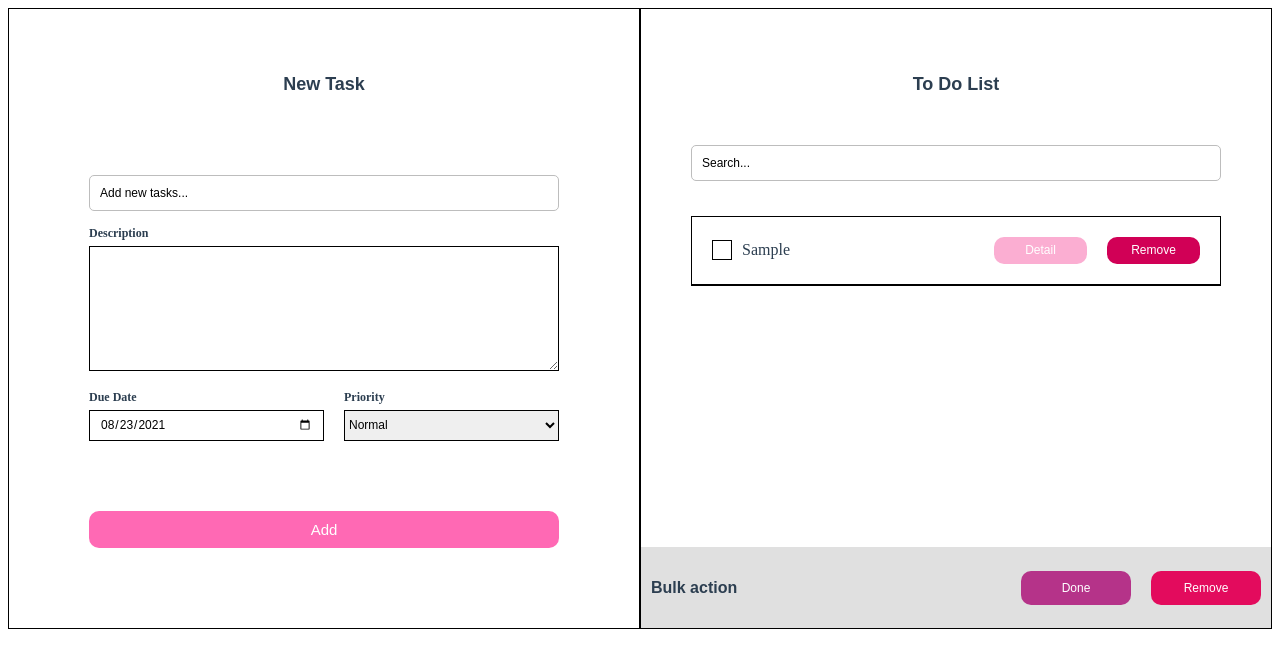
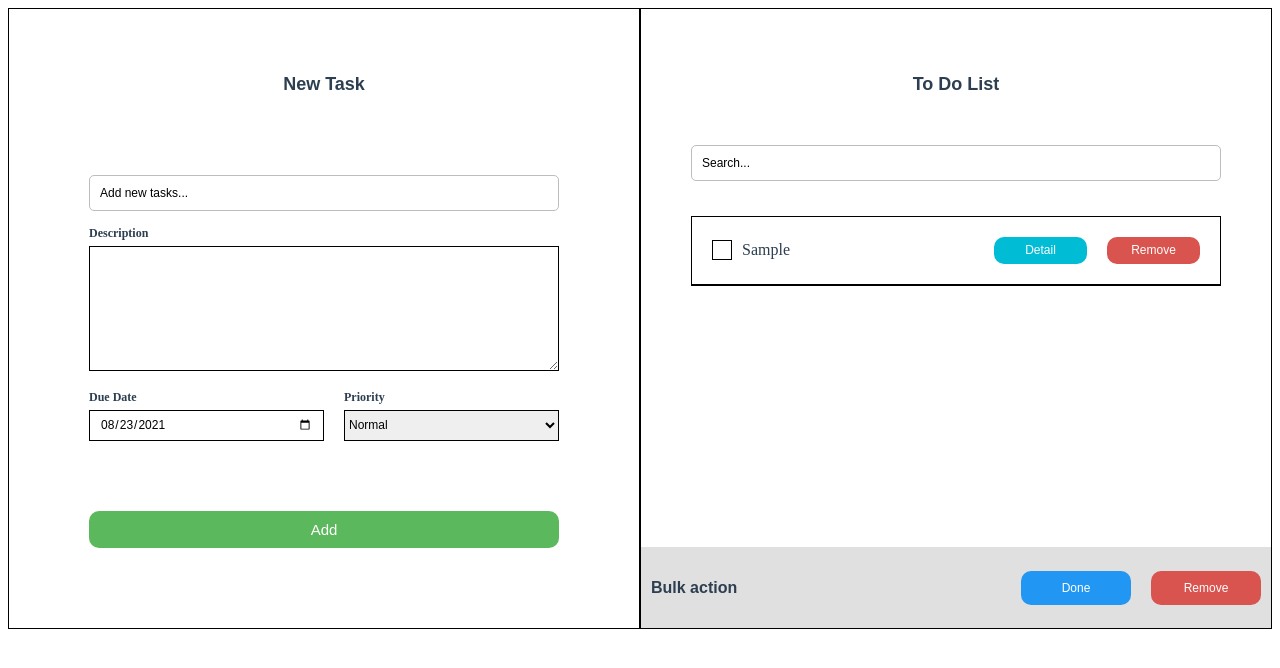
Before and after one commit to svetanguyen/to-do, a Vue app: page / in a window 1280 px wide. Both pictures are taken after typing "Sample", "Sample" into the empty fields and a click on the button "Add". Shown: the top 668 px of the page. Built offline with nearby package versions, Linux system fonts and the light colour scheme.

Commit message:
change button colors

```diff
--- a/src/components/BulkAction.vue
+++ b/src/components/BulkAction.vue
@@ -39,7 +39,7 @@
             font-size: 12px;
             text-align: center;
             cursor: pointer;
-            background: #b53389;
+            background: #2196F3;
             border: none;
             border-radius: 10px;
             display: inline-block;
@@ -47,7 +47,7 @@
             width: 110px;
             margin-right: 20px;
             &:last-child {
-                background: #e30b5d;
+                background: #D9534F;
                 margin: 0;
             }
         }
--- a/src/components/TaskCard.vue
+++ b/src/components/TaskCard.vue
@@ -90,11 +90,11 @@
         cursor: pointer;
         height: 27px;
         margin-right: 20px;
-        background: #fbaed2;
+        background: #00BCD4;
         border: none;
         border-radius: 10px;
         &:last-child {
-            background: #d10056;
+            background: #D9534F;
             margin: 0;
         }
     }
--- a/src/components/TaskForm.vue
+++ b/src/components/TaskForm.vue
@@ -164,7 +164,7 @@
   }
   button.full-width {
     text-transform: capitalize;
-    background: #ff69b4;
+    background: #5CB85C;
     color: #fff;
     border-radius: 10px;
     border: none;
```
